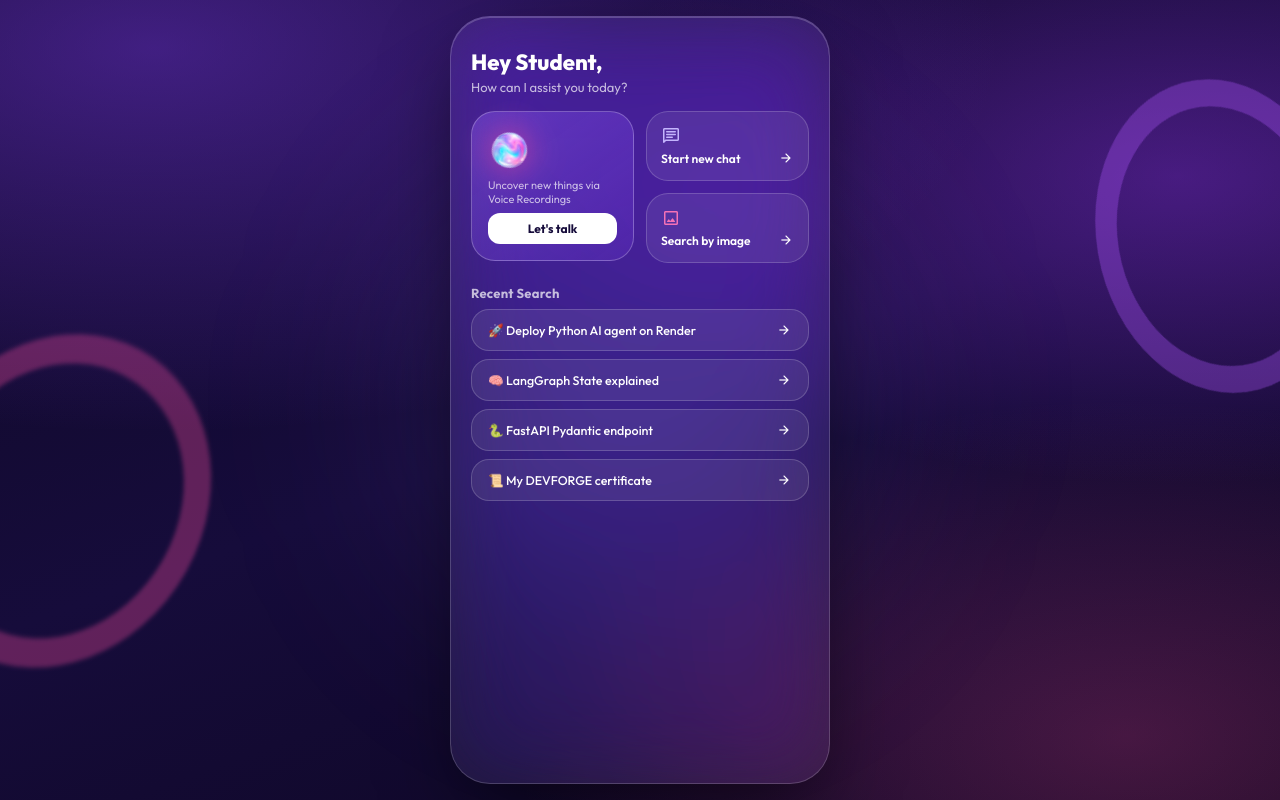
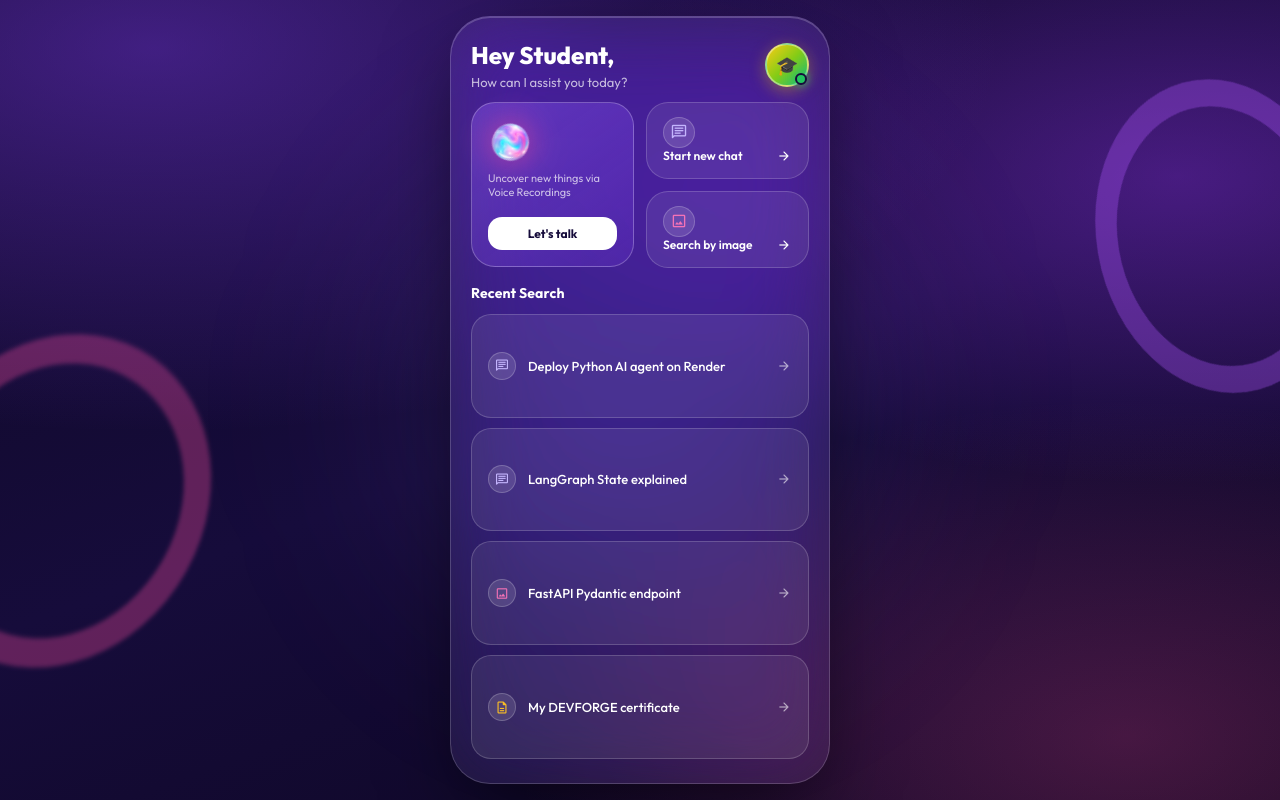
Before and after one commit to abdulsamiuthwal-eng/DEVFORGE-Student-Support-AI-Agent., a FastAPI app: page / in a window 1280 px wide, after a click on "Get started". Run offline with FastAPI, Linux system fonts and the light colour scheme.

Commit message:
feat: add Top-Right Profile Avatar Circle & optimize Dashboard full vertical height utilization

```diff
--- a/templates/index.html
+++ b/templates/index.html
@@ -201,13 +201,54 @@
        SCREEN 2: DASHBOARD (HOME)
     ════════════════════════════════════════ */
     .scr-dashboard {
-      padding: 24px 20px;
-      display: flex; flex-direction: column; gap: 16px;
-      overflow-y: auto;
+      padding: 20px 20px 24px;
+      display: flex; flex-direction: column;
+      justify-content: space-between;
+      height: 100%; box-sizing: border-box;
+      gap: 12px; overflow-y: auto;
     }
-    .dash-header { margin-top: 8px; }
-    .dash-greeting { font-size: 22px; font-weight: 800; line-height: 1.2; }
+    .dash-header { margin-top: 4px; }
+    .dash-header-row { display: flex; align-items: center; justify-content: space-between; }
+    .dash-greeting { font-size: 24px; font-weight: 800; line-height: 1.2; }
     .dash-sub { font-size: 13px; color: var(--ink-dim); margin-top: 4px; }
+
+    /* Top Right Profile Avatar Circle (Option B) */
+    .profile-avatar-btn {
+      position: relative; width: 44px; height: 44px; border-radius: 50%;
+      background: linear-gradient(135deg, #facc15, #84cc16, #10b981);
+      border: 2px solid rgba(255, 255, 255, 0.4);
+      box-shadow: 0 4px 16px rgba(234, 179, 8, 0.4);
+      cursor: pointer; transition: all 0.25s ease;
+      display: flex; align-items: center; justify-content: center;
+      flex-shrink: 0;
+    }
+    .profile-avatar-btn:hover {
+      transform: scale(1.08);
+      box-shadow: 0 6px 20px rgba(234, 179, 8, 0.6);
+    }
+    .profile-avatar-btn:active { transform: scale(0.95); }
+    .online-dot-badge {
+      position: absolute; bottom: 0; right: 0;
+      width: 12px; height: 12px; border-radius: 50%;
+      background: #22c55e; border: 2px solid #160c3b;
+      box-shadow: 0 0 8px #22c55e;
+    }
+
+    /* Status Toast Notification */
+    .status-toast {
+      position: absolute; top: 16px; left: 50%; transform: translateX(-50%) translateY(-20px);
+      background: rgba(22, 12, 59, 0.92);
+      border: 1px solid rgba(34, 197, 94, 0.4);
+      color: #ffffff; font-size: 12px; font-weight: 600;
+      padding: 8px 16px; border-radius: 20px;
+      backdrop-filter: blur(16px); z-index: 100;
+      opacity: 0; pointer-events: none; transition: all 0.3s cubic-bezier(0.34, 1.56, 0.64, 1);
+      display: flex; align-items: center; gap: 8px;
+      box-shadow: 0 10px 25px rgba(0, 0, 0, 0.4);
+    }
+    .status-toast.show {
+      opacity: 1; pointer-events: auto; transform: translateX(-50%) translateY(0);
+    }
 
     .dash-cards-grid {
       display: grid; grid-template-columns: 1fr 1fr; gap: 12px;
@@ -218,11 +259,11 @@
       border: 1px solid rgba(255, 255, 255, 0.25);
       border-radius: 24px; padding: 16px;
       display: flex; flex-direction: column; justify-content: space-between;
-      height: 150px; cursor: pointer; transition: all 0.25s ease;
+      height: 165px; cursor: pointer; transition: all 0.25s ease;
     }
     .voice-card:hover { transform: translateY(-2px); border-color: rgba(255, 255, 255, 0.4); }
     .voice-orb-icon {
-      width: 44px; height: 44px; border-radius: 50%;
+      width: 46px; height: 46px; border-radius: 50%;
       object-fit: cover;
       filter: drop-shadow(0 0 16px rgba(236, 72, 153, 0.8));
       animation: orb-spin 12s linear infinite;
@@ -230,32 +271,42 @@
     .talk-pill {
       background: #ffffff; color: #160c3b;
       font-size: 12px; font-weight: 700;
-      padding: 8px 16px; border-radius: 12px;
+      padding: 9px 16px; border-radius: 14px;
       text-align: center; margin-top: auto;
     }
 
     .action-card {
       background: var(--glass-surface);
       border: 1px solid var(--glass-border);
-      border-radius: 22px; padding: 14px;
+      border-radius: 22px; padding: 14px 16px;
       display: flex; flex-direction: column; justify-content: space-between;
-      height: 70px; cursor: pointer; transition: all 0.2s ease;
+      height: 77px; cursor: pointer; transition: all 0.2s ease;
     }
     .action-card:hover { background: var(--glass-surface-hover); border-color: rgba(255,255,255,0.3); }
     .action-title { font-size: 12px; font-weight: 600; color: var(--ink); }
     .action-icon-row { display: flex; align-items: center; justify-content: space-between; }
+    .icon-bubble {
+      width: 32px; height: 32px; border-radius: 50%;
+      background: rgba(255, 255, 255, 0.12);
+      border: 1px solid rgba(255, 255, 255, 0.2);
+      display: flex; align-items: center; justify-content: center;
+    }
 
-    .recent-section { display: flex; flex-direction: column; gap: 8px; margin-top: 6px; }
-    .recent-head { font-size: 13px; font-weight: 700; color: var(--ink-dim); letter-spacing: 0.02em; }
+    .recent-section {
+      flex: 1; display: flex; flex-direction: column;
+      justify-content: space-between; gap: 10px; margin-top: 4px;
+    }
+    .recent-head { font-size: 14px; font-weight: 700; color: var(--ink); letter-spacing: 0.01em; margin-bottom: 2px; }
     .recent-item {
       background: var(--glass-surface);
       border: 1px solid var(--glass-border);
-      border-radius: 18px; padding: 12px 16px;
+      border-radius: 20px; padding: 14px 16px; flex: 1;
       display: flex; align-items: center; justify-content: space-between;
-      font-size: 12.5px; font-weight: 500; color: var(--ink);
+      font-size: 13px; font-weight: 500; color: var(--ink);
       cursor: pointer; transition: all 0.2s ease;
     }
     .recent-item:hover { background: var(--glass-surface-hover); border-color: rgba(255,255,255,0.3); transform: translateX(3px); }
+    .recent-item-left { display: flex; align-items: center; gap: 12px; }
 
     /* ════════════════════════════════════════
        SCREEN 3: INTERACTIVE CHAT & VOICE MODE
@@ -463,9 +514,23 @@
 
       <!-- ════════ VIEW 2: DASHBOARD (HOME) ════════ -->
       <div class="view-pane scr-dashboard" id="viewDashboard">
+        <!-- Status toast for avatar click -->
+        <div class="status-toast" id="statusToast">
+          <span style="width:8px;height:8px;border-radius:50%;background:#22c55e;box-shadow:0 0 8px #22c55e;"></span>
+          <span>DEVFORGE AI Engine & LangGraph Online</span>
+        </div>
+
         <div class="dash-header">
-          <h2 class="dash-greeting">Hey Student,</h2>
-          <p class="dash-sub">How can I assist you today?</p>
+          <div class="dash-header-row">
+            <div>
+              <h2 class="dash-greeting">Hey Student,</h2>
+              <p class="dash-sub">How can I assist you today?</p>
+            </div>
+            <div class="profile-avatar-btn" onclick="toggleStatusToast()" title="DEVFORGE AI Status">
+              <div style="font-size:18px;color:#160c3b;font-weight:800;">🎓</div>
+              <span class="online-dot-badge"></span>
+            </div>
+          </div>
         </div>
 
         <div class="dash-cards-grid">
@@ -478,14 +543,18 @@
 
           <div style="display:flex;flex-direction:column;gap:12px;">
             <div class="action-card" onclick="switchView('viewChat')">
-              <span class="material-symbols-rounded" style="font-size:20px;color:#c4b5fd;">chat</span>
+              <div class="icon-bubble">
+                <span class="material-symbols-rounded" style="font-size:18px;color:#c4b5fd;">chat</span>
+              </div>
               <div class="action-icon-row">
                 <span class="action-title">Start new chat</span>
                 <span class="material-symbols-rounded" style="font-size:16px;">arrow_forward</span>
               </div>
             </div>
             <div class="action-card" onclick="quickSend('Help me analyze image and code architecture')">
-              <span class="material-symbols-rounded" style="font-size:20px;color:#f472b6;">image</span>
+              <div class="icon-bubble">
+                <span class="material-symbols-rounded" style="font-size:18px;color:#f472b6;">image</span>
+              </div>
               <div class="action-icon-row">
                 <span class="action-title">Search by image</span>
                 <span class="material-symbols-rounded" style="font-size:16px;">arrow_forward</span>
@@ -497,20 +566,40 @@
         <div class="recent-section">
           <div class="recent-head">Recent Search</div>
           <div class="recent-item" onclick="quickSend('How can I deploy my Python AI agent on Render?')">
-            <span>🚀 Deploy Python AI agent on Render</span>
-            <span class="material-symbols-rounded" style="font-size:16px;">arrow_forward</span>
+            <div class="recent-item-left">
+              <div class="icon-bubble" style="width:28px;height:28px;">
+                <span class="material-symbols-rounded" style="font-size:15px;color:#c4b5fd;">chat</span>
+              </div>
+              <span>Deploy Python AI agent on Render</span>
+            </div>
+            <span class="material-symbols-rounded" style="font-size:16px;color:rgba(255,255,255,0.6);">arrow_forward</span>
           </div>
           <div class="recent-item" onclick="quickSend('Explain how LangGraph state works in Python')">
-            <span>🧠 LangGraph State explained</span>
-            <span class="material-symbols-rounded" style="font-size:16px;">arrow_forward</span>
+            <div class="recent-item-left">
+              <div class="icon-bubble" style="width:28px;height:28px;">
+                <span class="material-symbols-rounded" style="font-size:15px;color:#c4b5fd;">chat</span>
+              </div>
+              <span>LangGraph State explained</span>
+            </div>
+            <span class="material-symbols-rounded" style="font-size:16px;color:rgba(255,255,255,0.6);">arrow_forward</span>
           </div>
           <div class="recent-item" onclick="quickSend('How to create a FastAPI endpoint with Pydantic?')">
-            <span>🐍 FastAPI Pydantic endpoint</span>
-            <span class="material-symbols-rounded" style="font-size:16px;">arrow_forward</span>
+            <div class="recent-item-left">
+              <div class="icon-bubble" style="width:28px;height:28px;">
+                <span class="material-symbols-rounded" style="font-size:15px;color:#f472b6;">image</span>
+              </div>
+              <span>FastAPI Pydantic endpoint</span>
+            </div>
+            <span class="material-symbols-rounded" style="font-size:16px;color:rgba(255,255,255,0.6);">arrow_forward</span>
           </div>
           <div class="recent-item" onclick="quickSend('How do I get my DEVFORGE internship certificate?')">
-            <span>📜 My DEVFORGE certificate</span>
-            <span class="material-symbols-rounded" style="font-size:16px;">arrow_forward</span>
+            <div class="recent-item-left">
+              <div class="icon-bubble" style="width:28px;height:28px;">
+                <span class="material-symbols-rounded" style="font-size:15px;color:#fbbf24;">description</span>
+              </div>
+              <span>My DEVFORGE certificate</span>
+            </div>
+            <span class="material-symbols-rounded" style="font-size:16px;color:rgba(255,255,255,0.6);">arrow_forward</span>
           </div>
         </div>
       </div>
@@ -824,6 +913,17 @@
     userInput.addEventListener('keydown', e => {
       if (e.key === 'Enter' && !e.shiftKey) { e.preventDefault(); handleSend(e); }
     });
+
+    let statusToastTimeout;
+    function toggleStatusToast() {
+      const toast = document.getElementById('statusToast');
+      if (!toast) return;
+      toast.classList.add('show');
+      clearTimeout(statusToastTimeout);
+      statusToastTimeout = setTimeout(() => {
+        toast.classList.remove('show');
+      }, 3000);
+    }
   </script>
 </body>
 </html>
```
